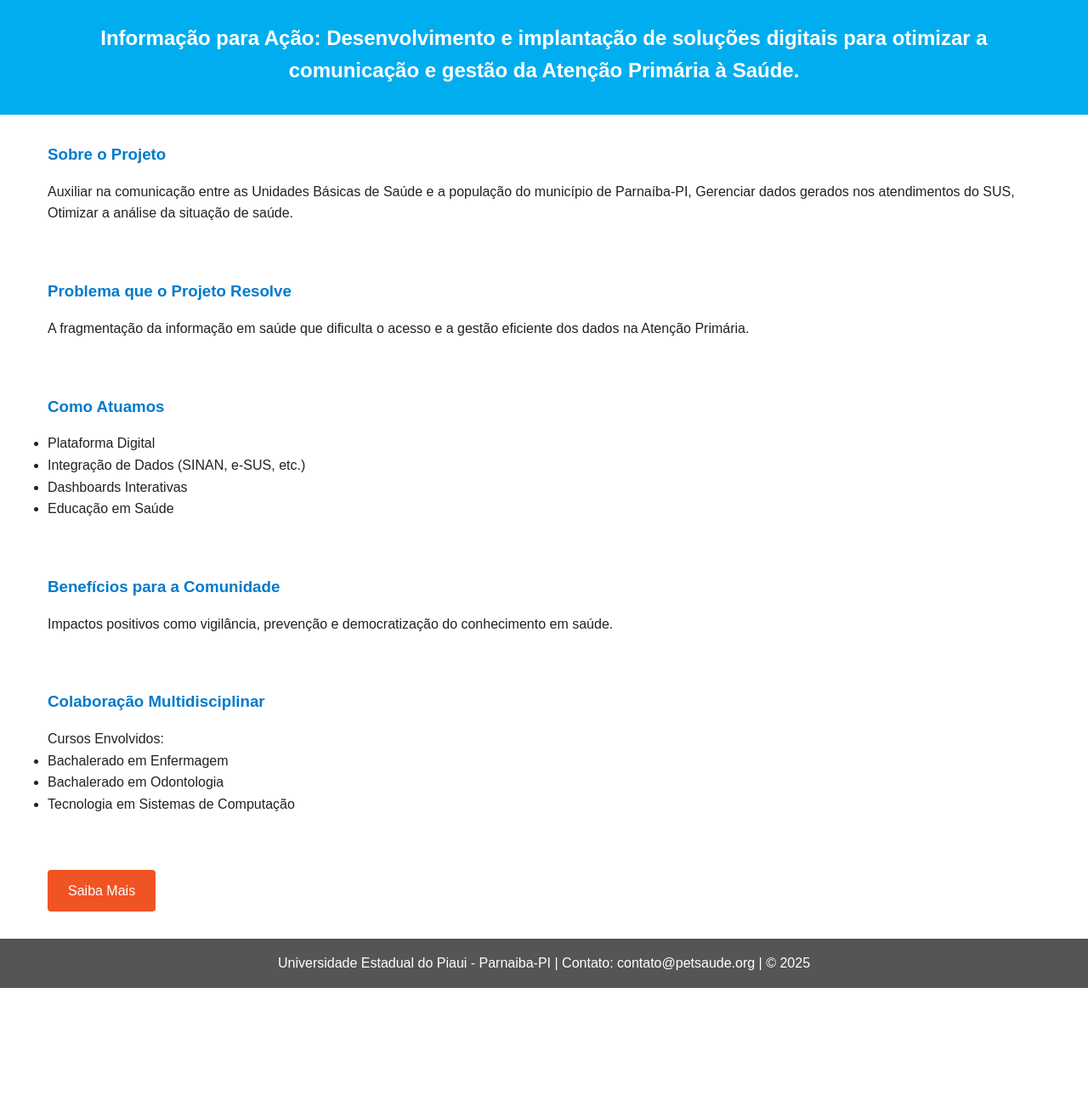
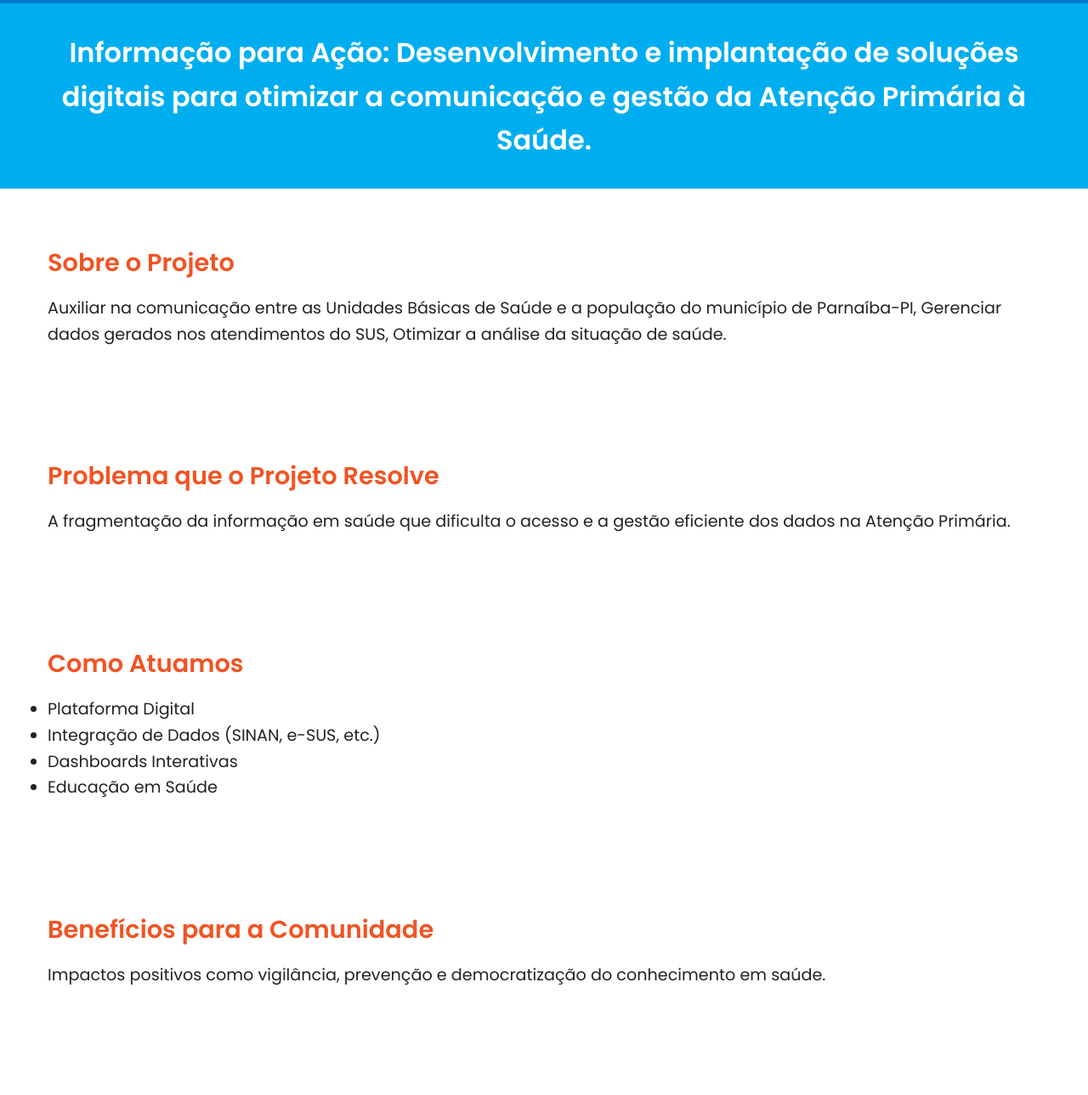
Before and after one commit to gaboliveira-alt/landing-page-petsaude, a plain HTML site: page index.html in a window 1280 px wide. Shown: the part 84-1373 px from the top of the page at 85% size. Before the commit the page ends 1247 px from the top, so only its background shows below. Drawn offline with Linux system fonts and the light colour scheme.

Commit message:
melhorias no css e na responsividade, testar no celular ainda

```diff
--- a/css/style.css
+++ b/css/style.css
@@ -6,7 +6,7 @@
 
 
 body {
-    font-family: Arial, Helvetica, sans-serif;
+    font-family: 'Poppins', Arial, Helvetica, sans-serif;
     line-height: 1.6;
     background-color: #ffffff;
     color: #222222;
@@ -28,7 +28,7 @@ header {
 
 
 header .logo {
-    font-size: 1.8rem;
+    font-size: 2.2rem;
 }
 
 
@@ -40,8 +40,10 @@ header .logo {
 }
 
 
-.hero-section h2 {
-    font-size: 1.5rem;
+@media (min-width: 768px) {
+    .hero-section h2 {
+    font-size: 2rem;
+}
 }
 
 
@@ -51,7 +53,7 @@ section {
 
 
 section h3 {
-    color: #007ACC;
+    color: #F05423;
     margin-bottom: 1rem;
 }
 
@@ -63,7 +65,7 @@ section h3 {
     padding: 0.75rem 1.5rem;
     text-decoration: none;
     border-radius: 4px;
-    transition: background-color 0,3s ease;
+    transition: background-color 0.3s ease;
 }
 
 
@@ -73,8 +75,28 @@ section h3 {
 
 
 footer {
-    background-color:  #555555;
+    background-color: #222222;
     color: white;
     text-align: center;
     padding: 1rem 0;
 }
+
+
+@media (min-width: 768px) {
+    .hero-section h2 {
+        font-size: 2rem;
+    }
+
+    section h3 {
+        font-size: 1.8rem;
+    }
+
+    section p,
+    section ul {
+        font-size: 1.2rem;
+    }
+
+    section {
+        padding: 4rem 0;
+    }
+}
--- a/index.html
+++ b/index.html
@@ -5,6 +5,7 @@
         <meta charset="UTF-8">
         <meta name="viewport" content="width=device-width, initial-scale=1.0">
         <title>Pet Saúde Digital - Informação para Ação</title>
+        <link href="https://fonts.googleapis.com/css2?family=Poppins:wght@400;600&display=swap" rel="stylesheet">
         <link rel="stylesheet" href="css/style.css" />
     </head>
 
```
